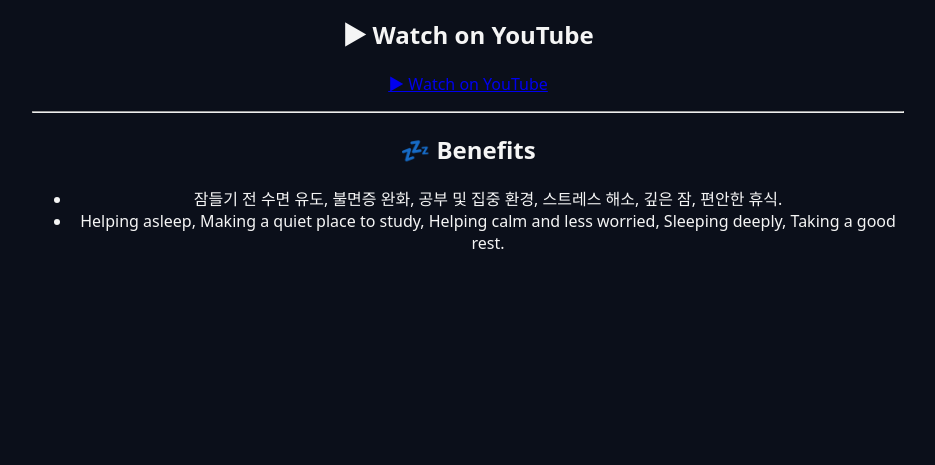
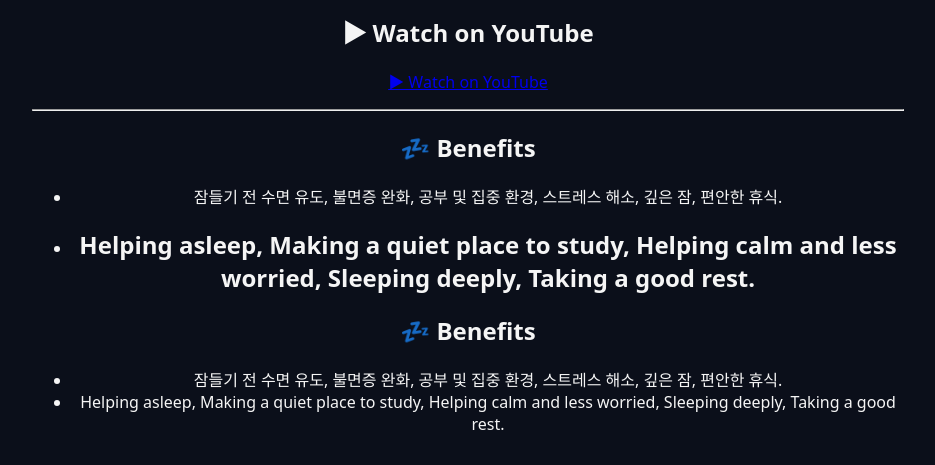
Before and after one commit to choijangwook/rain-deep-sleep, a Jekyll site: the page built from _posts/2026-04-18-텐트의 빗소리.md, in a window 1280 px wide and 900 px high, scrolled down 1002 px, cut to the strip 435-900 px from the top of the window. Shown: the whole strip, without its empty margins (172-1107 px from the left). Built offline with Jekyll 4.4.1, drawn with Linux system fonts in a browser that asks for light colours; before the commit the page ends 1721 px from its top, so only the background shows below that; some of the changed text lies outside the part shown.

Commit message:
Update 2026-04-18-텐트의 빗소리.md

```diff
--- a/_posts/2026-04-18-텐트의 빗소리.md
+++ b/_posts/2026-04-18-텐트의 빗소리.md
@@ -32,3 +31,9 @@
 
 - 잠들기 전 수면 유도, 불면증 완화, 공부 및 집중 환경, 스트레스 해소, 깊은 잠, 편안한 휴식.
 - Helping asleep, Making a quiet place to study, Helping calm and less worried, Sleeping deeply, Taking a good rest.
+---
+
+## 💤 Benefits
+
+- 잠들기 전 수면 유도, 불면증 완화, 공부 및 집중 환경, 스트레스 해소, 깊은 잠, 편안한 휴식.
+- Helping asleep, Making a quiet place to study, Helping calm and less worried, Sleeping deeply, Taking a good rest.
```
Also changed, not shown: other parts of _posts/2026-04-18-텐트의 빗소리.md (+2 -3 lines).
